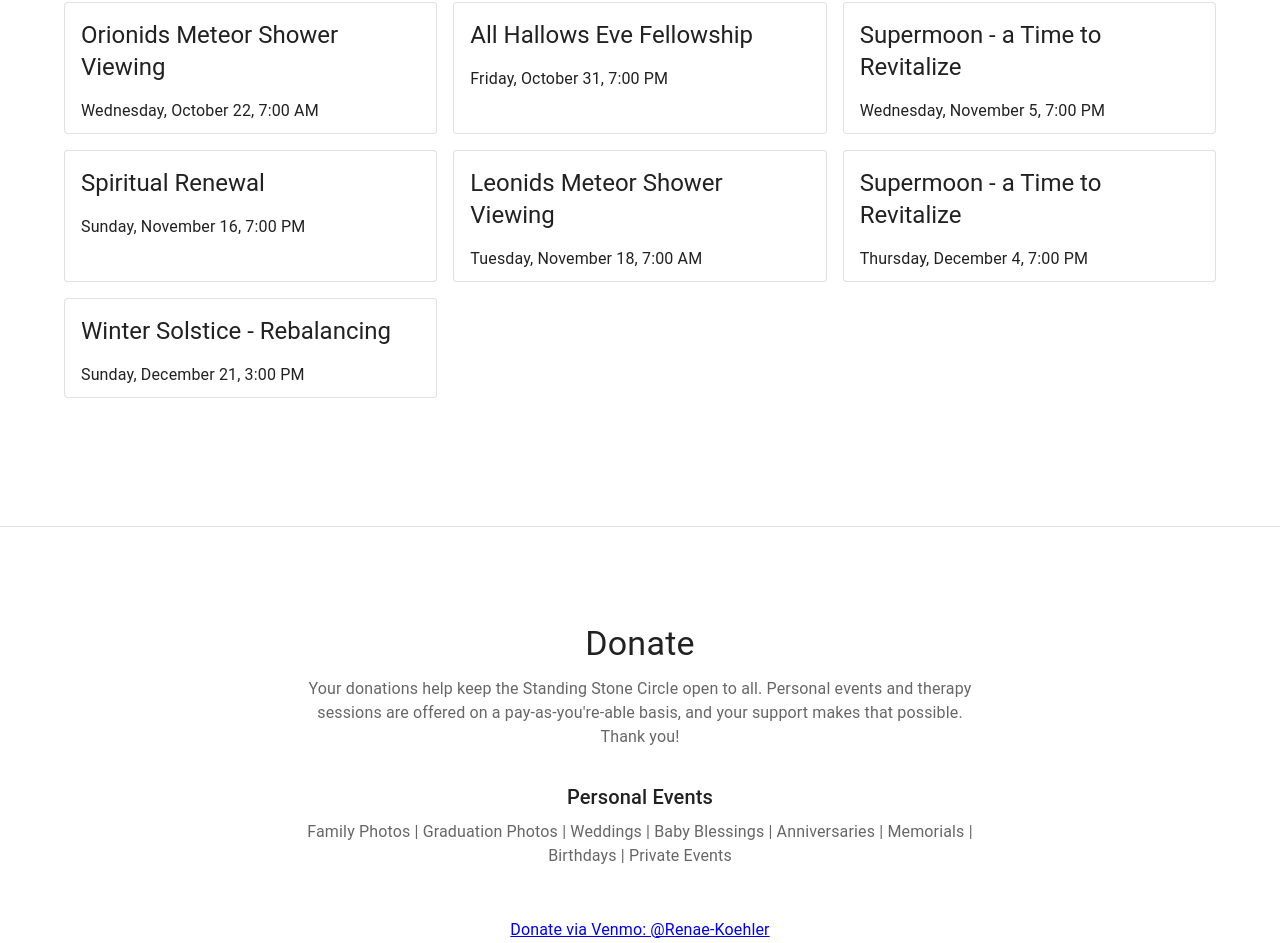
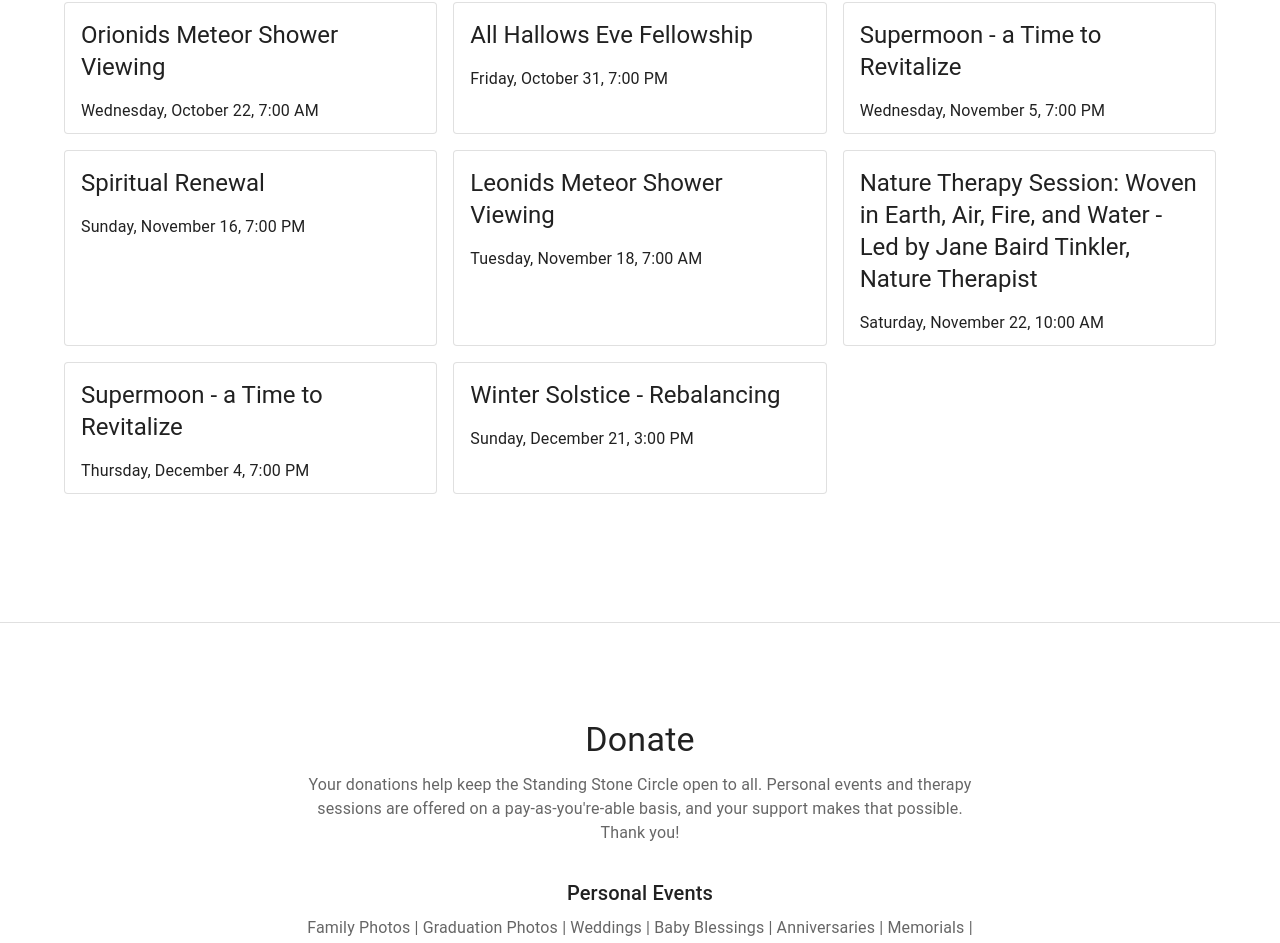
Before and after one commit to cashmartin/stone-circle, a React (Create React App) app: page / in a window 1280 px wide. Shown: the part 1640-2583 px from the top of the page. Built offline with nearby package versions, Linux system fonts and the light colour scheme.

Commit message:
new session

```diff
--- a/src/components/ActiveSessions.js
+++ b/src/components/ActiveSessions.js
@@ -81,6 +81,12 @@ const upcomingEvents = [
   {
     name: 'Leonids Meteor Shower Viewing',
     time: new Date(2025, 10, 18, 7, 0), // Nov 18, 2025, 7:00 AM
+    text:
+      ""
+  },
+  {
+    name: 'Nature Therapy Session: Woven in Earth, Air, Fire, and Water - Led by Jane Baird Tinkler, Nature Therapist',
+    time: new Date(2025, 10, 22, 10, 0), // Nov 22, 2025, 10:00 AM
     text:
       ""
   },
```
